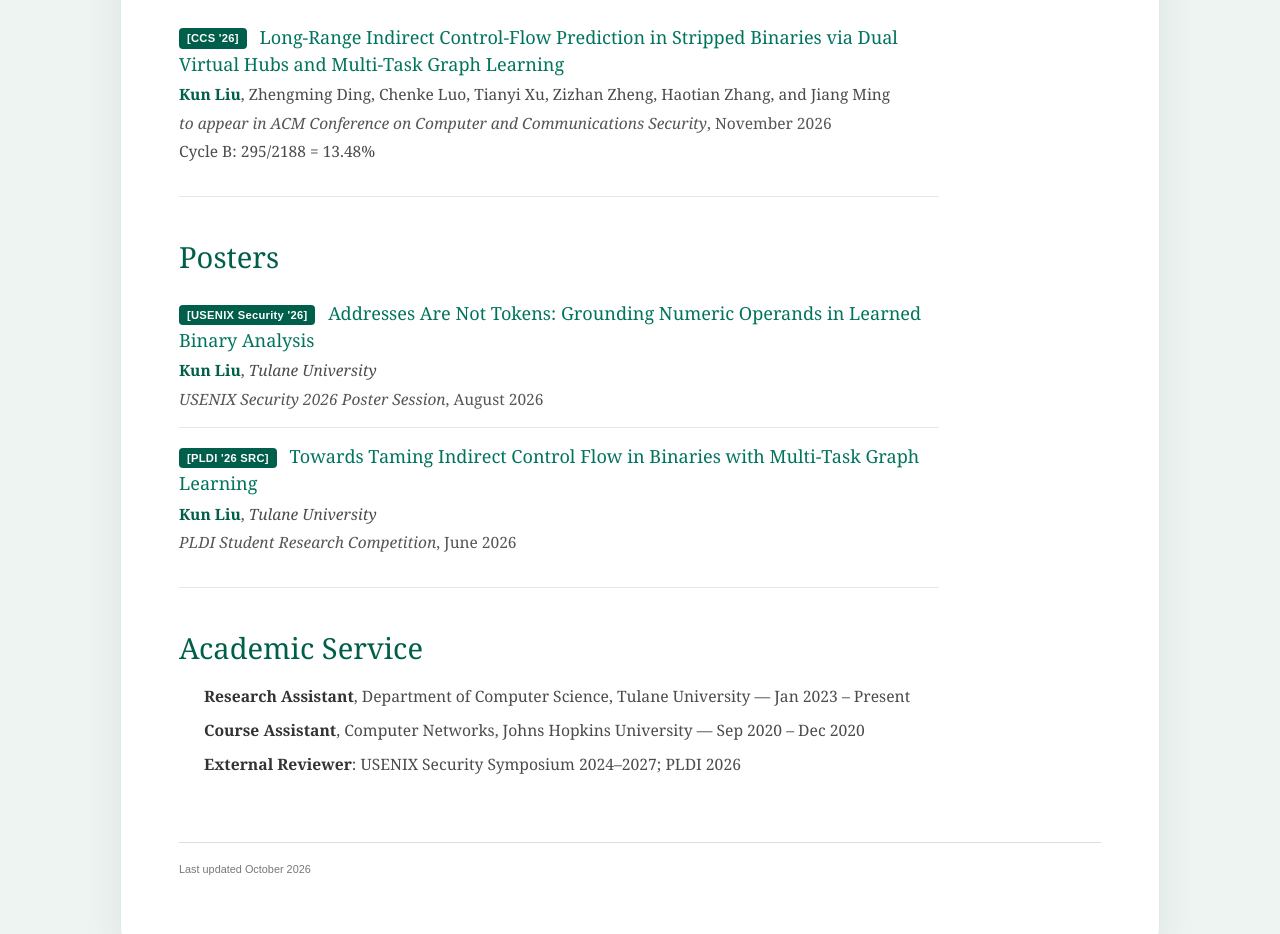
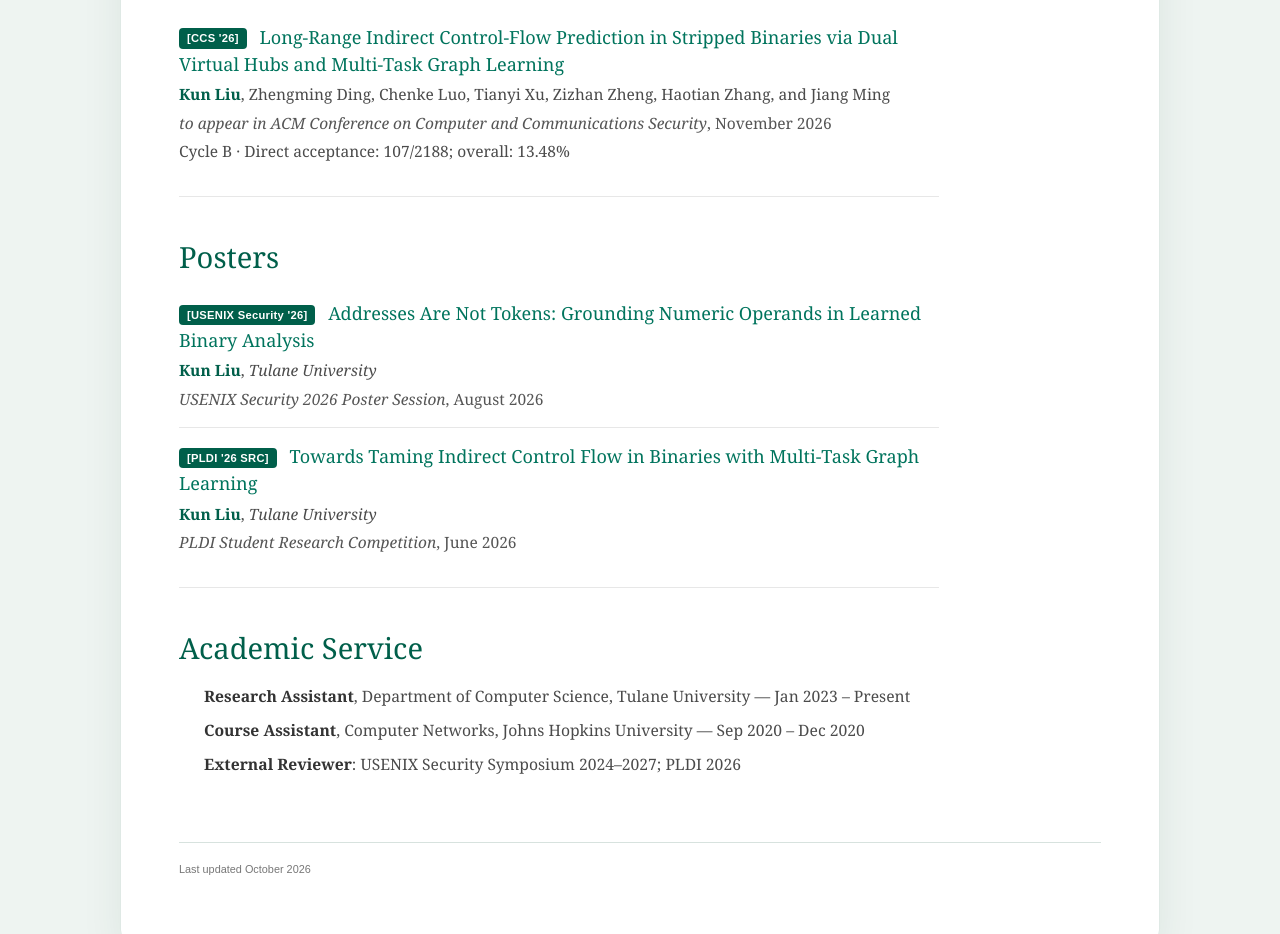
Before and after one commit to Ryan-hub-bit/ryan-hub-bit.github.io, a Next.js app: page / in a window 1280 px wide. Shown: the part 1340-2274 px from the top of the page. Built offline with nearby package versions, Linux system fonts and the light colour scheme.

Commit message:
Add concise direct acceptance count for CCS Cycle B

```diff
--- a/app/page.tsx
+++ b/app/page.tsx
@@ -44,6 +44,8 @@ const publications = [
     venueDate: "November 2026",
     acceptance: {
       cycle: "Cycle B",
+      // Direct-acceptance count supplied by the site owner.
+      directAcceptances: 107,
       // Counted from https://www.sigsac.org/ccs/CCS2026/program/accepted-papers.html.
       accepted: 295,
       // Submission count supplied by the site owner; not independently verified.
@@ -280,8 +282,9 @@ export default function Home() {
                   </p>
                   {publication.acceptance && (
                     <p className="acceptance-statistics">
-                      {publication.acceptance.cycle}: {publication.acceptance.accepted}/{publication.acceptance.submissions}
-                      {" = "}{(publication.acceptance.accepted / publication.acceptance.submissions * 100).toFixed(2)}%
+                      {publication.acceptance.cycle}{" · Direct acceptance: "}
+                      {publication.acceptance.directAcceptances}/{publication.acceptance.submissions}
+                      {"; overall: "}{(publication.acceptance.accepted / publication.acceptance.submissions * 100).toFixed(2)}%
                     </p>
                   )}
                 </div>
```
